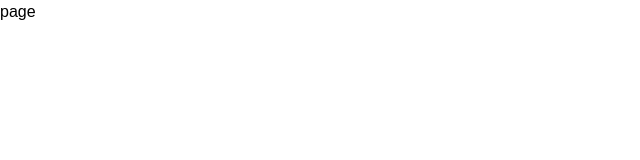
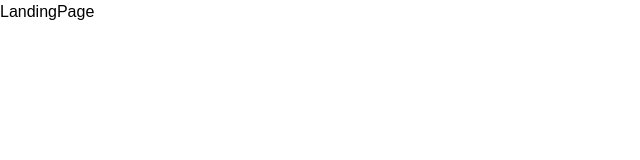
Before and after one commit to 201Harsh/Varon-AI, a Next.js app in the folder client/: page / in a window 1280 px wide. Shown: the top 160 px of the page, without its empty margins (0-640 px from the left). Built offline with nearby package versions, Linux system fonts and the light colour scheme.

Commit message:
Installed Dependencies like React icons , Framer motion

```diff
--- /dev/null
+++ b/client/app/Components/LandingPage.tsx
@@ -0,0 +1,9 @@
+import React from 'react'
+
+const LandingPage = () => {
+  return (
+    <div>LandingPage</div>
+  )
+}
+
+export default LandingPage
--- a/client/app/page.tsx
+++ b/client/app/page.tsx
@@ -1,9 +1,11 @@
-import React from 'react'
+import LandingPage from "./Components/LandingPage";
 
 const page = () => {
   return (
-    <div>page</div>
-  )
-}
+    <>
+      <LandingPage />
+    </>
+  );
+};
 
-export default page
+export default page;
--- a/client/package.json
+++ b/client/package.json
@@ -9,9 +9,11 @@
     "lint": "eslint"
   },
   "dependencies": {
+    "framer-motion": "^12.23.24",
     "next": "16.0.3",
     "react": "19.2.0",
-    "react-dom": "19.2.0"
+    "react-dom": "19.2.0",
+    "react-icons": "^5.5.0"
   },
   "devDependencies": {
     "@tailwindcss/postcss": "^4",
```
Also changed, not shown: 1 other file (tests, documents, lock files or other folders).
